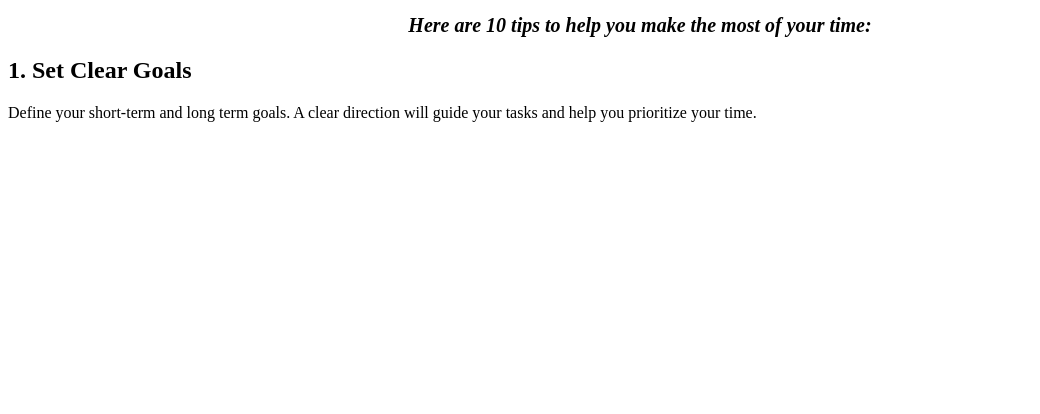
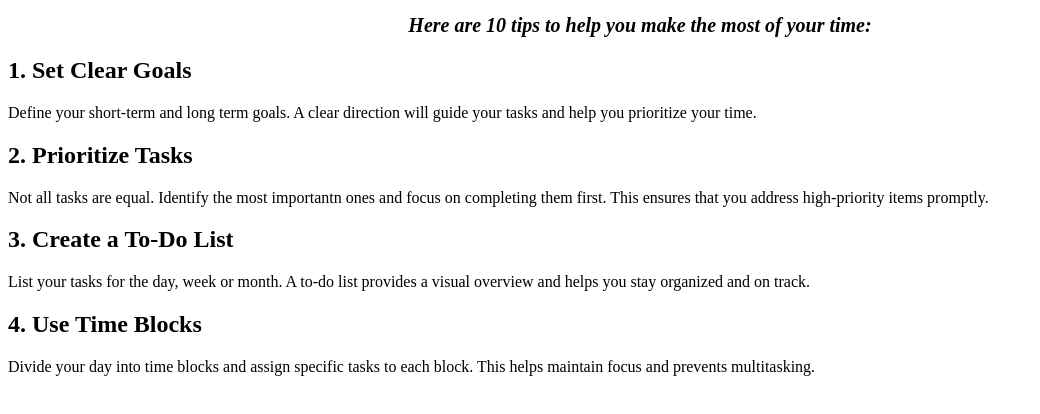
Before and after one commit to blckbeans/222427962-WebApp, a plain HTML site: page timemgmt.html in a window 1280 px wide. Shown: the part 100-514 px from the top of the page, without its empty margins (0-1040 px from the left). Drawn offline with Linux system fonts and the light colour scheme.

Commit message:
Continuation of timemgmt

```diff
--- a/timemgmt.html
+++ b/timemgmt.html
@@ -29,6 +29,23 @@
             <h2>1. Set Clear Goals</h2>
             <p>Define your short-term and long term goals. A clear direction will guide your tasks and help you prioritize your time.</p>
         </section>
+
+        <Section>
+            <h2>2. Prioritize Tasks</h2>
+            <p>Not all tasks are equal. Identify the most importantn ones and focus on completing them first. This ensures that you address high-priority items promptly.</p>
+        </Section>
+
+        <Section>
+            <h2>3. Create a To-Do List</h2>
+            <p>List your tasks for the day, week or month. A to-do list provides a visual overview and helps you stay organized and on track.</p>
+        </Section>
+
+        <Section>
+            <h2>4. Use Time Blocks</h2>
+            <p>Divide your day into time blocks and assign specific tasks to each block. This helps maintain focus and prevents multitasking.</p>
+        </Section>
+
+
     </article>
 
 </body>
```
